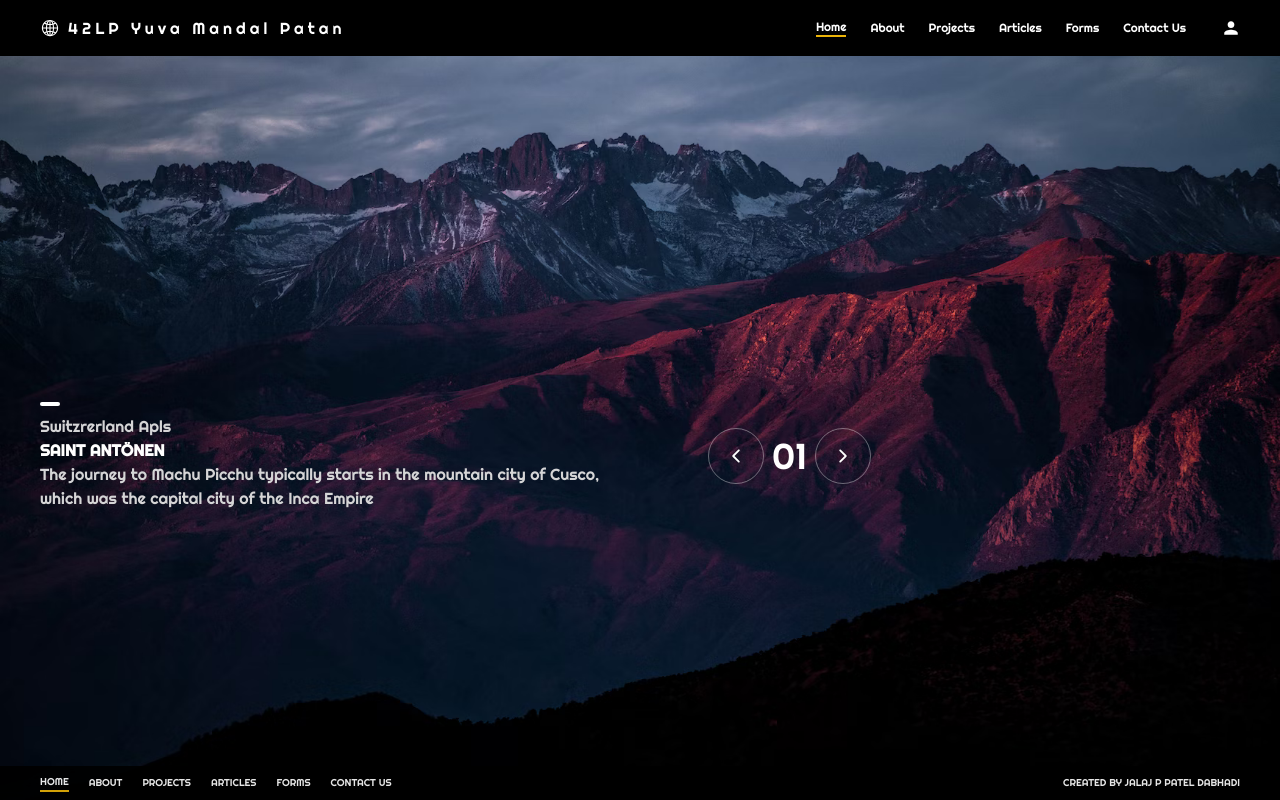
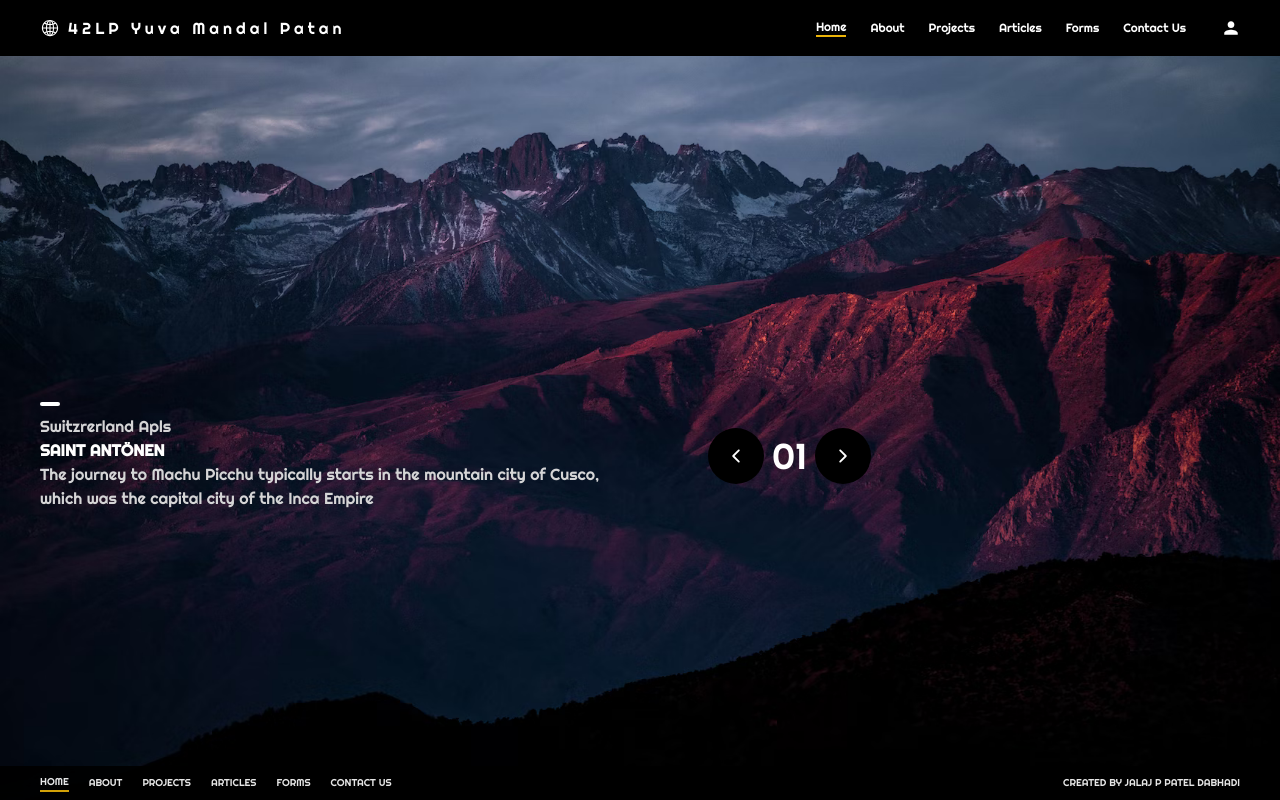
Before and after one commit to jalajpatel/42LP-Yuva-Mandal-, a Next.js app: page / in a window 1280 px wide. Built offline with nearby package versions, Linux system fonts and the light colour scheme.

Commit message:
Update Controls.tsx

```diff
--- a/components/Controls.tsx
+++ b/components/Controls.tsx
@@ -57,7 +57,8 @@ function Controls({
 
   return (
     <div className="flex flex-col md:flex-row items-center justify-between px-3 py-3 md:px-5 md:py-5">
-      <div className="flex justify-center w-full md:hidden mb-5 md:mb-2 mt-20 md:mt-2"> {/* Centered on mobile */}
+      <div className="flex justify-center w-full md:hidden mb-5 md:mb-2 mt-20 md:mt-2">
+        {/* Centered on mobile */}
         <SliderButton handleClick={handlePrev}>
           <IoIosArrowBack className="text-xl" />
         </SliderButton>
@@ -90,7 +91,7 @@ const SliderButton = ({
 }) => {
   return (
     <button
-      className="flex h-14 w-14 items-center justify-center rounded-full border-[1px] border-[#fdfdfd5f] transition duration-300 ease-in-out hover:bg-white hover:text-black mx-2"
+      className="flex h-14 w-14 items-center justify-center rounded-full border-[1px] border-[#0000005f] bg-black text-white transition duration-300 ease-in-out hover:bg-white hover:text-black mx-2"
       onClick={handleClick}
     >
       {children}
```
